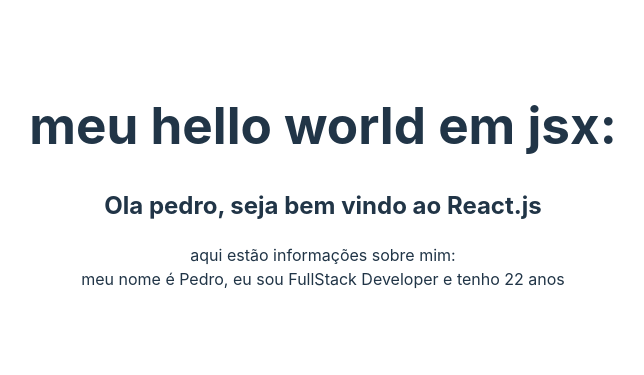
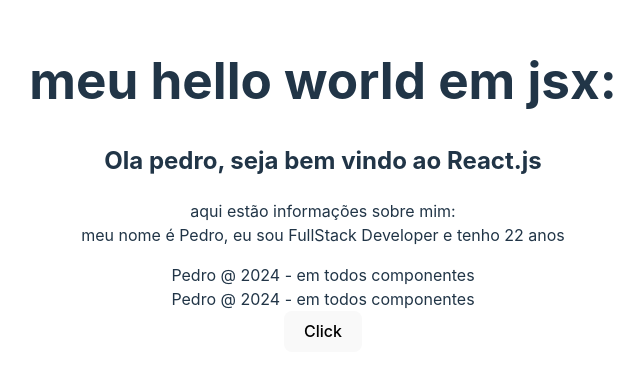
Before and after one commit to PedroSampaio11/aulas_react, a React (Vite) app in the folder 2_Fundamentos/fundamentos/: page / in a window 1280 px wide. Shown: the part 215-590 px from the top of the page, without its empty margins (317-961 px from the left). Built offline with nearby package versions, Linux system fonts and the light colour scheme.

Commit message:
add events

```diff
--- a/2_Fundamentos/fundamentos/src/App.jsx
+++ b/2_Fundamentos/fundamentos/src/App.jsx
@@ -5,6 +5,10 @@ import "./App.css";
 import FirstComponent from "./components/FIrstComponent";
 // import template expression
 import TemplateExpression from "./components/TemplateExpression";
+//  hierarquia
+import Hierarquia from "./components/Hierarquia";
+// events
+import Events from "./components/Events";
 
 function App() {
   return (
@@ -12,6 +16,8 @@ function App() {
       <h1> meu hello world em jsx: </h1>
       <FirstComponent />
       <TemplateExpression />
+      <Hierarquia/>
+      <Events/>
     </div>
   );
 }
--- /dev/null
+++ b/2_Fundamentos/fundamentos/src/components/Events.jsx
@@ -0,0 +1,18 @@
+/** @format */
+
+const Events = () => {
+  return (
+    <div>
+      <button
+        onClick={() => {
+          console.log("testando");
+        }}
+      >
+        {" "}
+        Click{" "}
+      </button>
+    </div>
+  );
+};
+
+export default Events;
--- /dev/null
+++ b/2_Fundamentos/fundamentos/src/components/Hierarquia.jsx
@@ -0,0 +1,12 @@
+const Hierarquia = () => {
+  return (
+    <div>
+      <footer>
+        Pedro @ 2024
+        - em todos componentes
+      </footer>
+    </div>
+  )
+}
+
+export default Hierarquia
--- a/2_Fundamentos/fundamentos/src/components/TemplateExpression.jsx
+++ b/2_Fundamentos/fundamentos/src/components/TemplateExpression.jsx
@@ -1,19 +1,22 @@
+/** @format */
+//  hierarquia
+import Hierarquia from "./Hierarquia";
 // template expression
 const TemplateExpression = () => {
   const data = {
-    name: 'Pedro',
-    job: 'FullStack Developer',
-    age: 22
-  }
+    name: "Pedro",
+    job: "FullStack Developer",
+    age: 22,
+  };
   return (
     <>
       <p>
         aqui estão informações sobre mim: <br />
-        meu nome é {data.name},
-        eu sou {data.job} e tenho {data.age} anos
+        meu nome é {data.name}, eu sou {data.job} e tenho {data.age} anos
       </p>
+      <Hierarquia/>
     </>
-  )
-}
+  );
+};
 
-export default TemplateExpression
+export default TemplateExpression;
```
